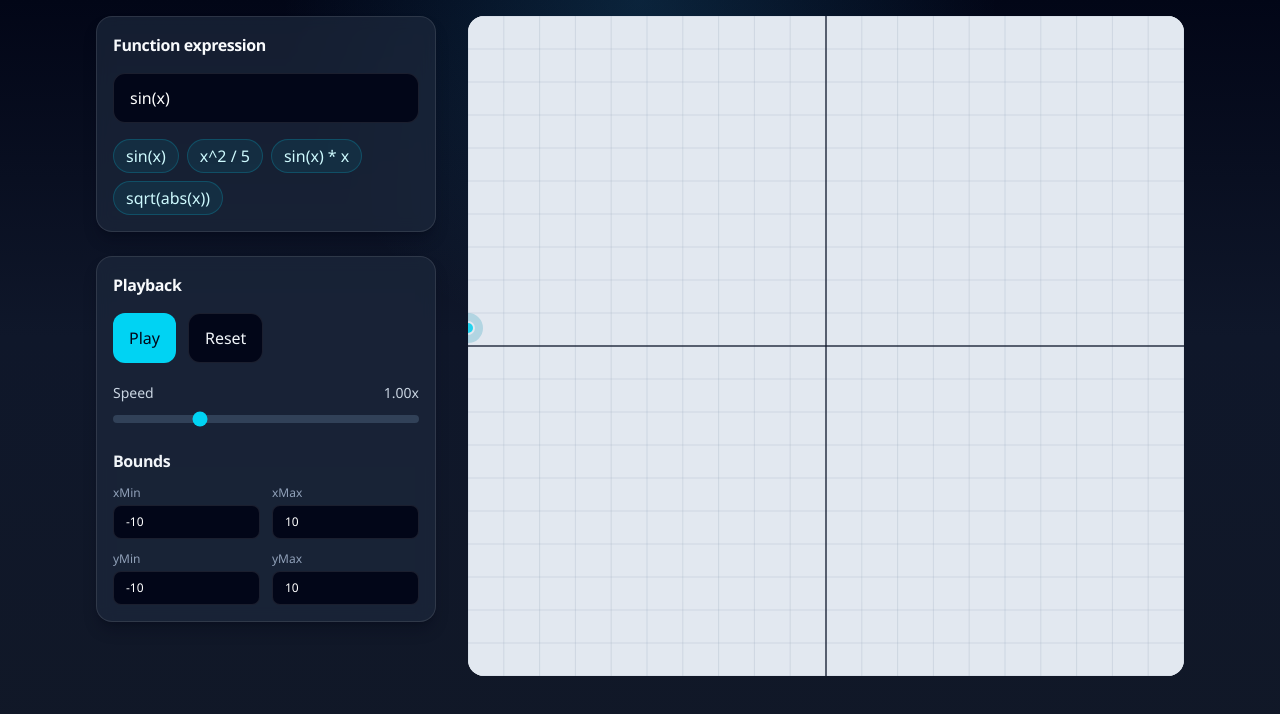
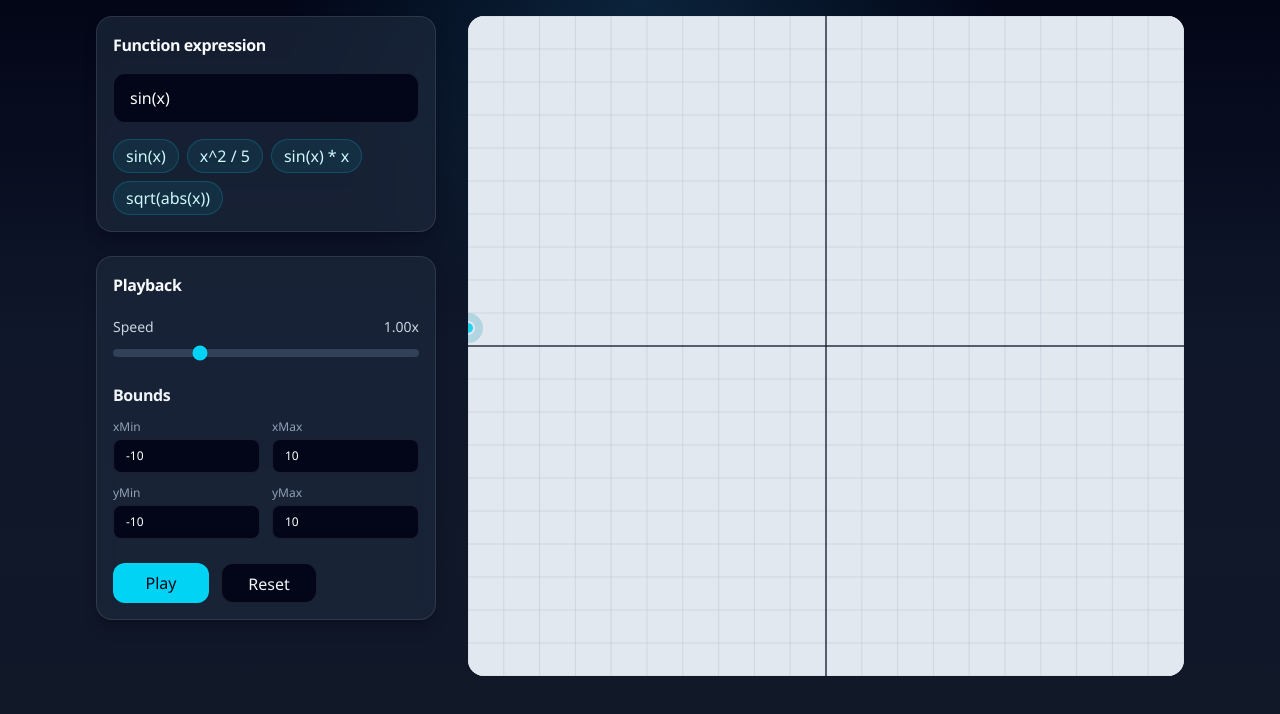
Before and after one commit to dario-mr/function-plotter, a React (Vite) app: page / in a window 1280 px wide. Shown: the top 714 px of the page. Built offline with nearby package versions, Linux system fonts and the light colour scheme.

Commit message:
UI tweaks

```diff
--- a/index.html
+++ b/index.html
@@ -4,7 +4,7 @@
     <meta charset="UTF-8" />
     <link rel="icon" type="image/svg+xml" href="/favicon.svg" />
     <meta name="viewport" content="width=device-width, initial-scale=1.0" />
-    <title>function-plotter-scaffold</title>
+    <title>Function Plotter</title>
   </head>
   <body>
     <div id="root"></div>
--- a/src/App.tsx
+++ b/src/App.tsx
@@ -1,10 +1,18 @@
 import type { JSX } from "react";
-import { useMemo, useState } from "react";
+import { useEffect, useMemo, useState } from "react";
 import { Controls } from "./components/Controls";
 import { FunctionInput } from "./components/FunctionInput";
 import { GraphCanvas } from "./components/GraphCanvas";
 import { getFunctionValidationMessage } from "./lib/functionParser";
 import type { Viewport } from "./lib/graphSampler";
+import {
+  loadStoredExpression,
+  loadStoredSpeed,
+  loadStoredViewport,
+  saveStoredExpression,
+  saveStoredSpeed,
+  saveStoredViewport,
+} from "./lib/storage";
 
 const INITIAL_EXPRESSION = "sin(x)";
 const DEFAULT_VIEWPORT: Viewport = {
@@ -27,10 +35,14 @@ function getViewportValidationMessage(viewport: Viewport): string | null {
 }
 
 function App(): JSX.Element {
-  const [expression, setExpression] = useState<string>(INITIAL_EXPRESSION);
+  const [expression, setExpression] = useState<string>(() =>
+    loadStoredExpression(INITIAL_EXPRESSION, getFunctionValidationMessage),
+  );
   const [isPlaying, setIsPlaying] = useState<boolean>(false);
-  const [speed, setSpeed] = useState<number>(1);
-  const [viewport, setViewport] = useState<Viewport>(DEFAULT_VIEWPORT);
+  const [speed, setSpeed] = useState<number>(() => loadStoredSpeed(1));
+  const [viewport, setViewport] = useState<Viewport>(() =>
+    loadStoredViewport(DEFAULT_VIEWPORT, getViewportValidationMessage),
+  );
   const [error, setError] = useState<string | null>(null);
   const [resetSignal, setResetSignal] = useState<number>(0);
   const [hasCompletedPlayback, setHasCompletedPlayback] = useState<boolean>(false);
@@ -98,6 +110,26 @@ function App(): JSX.Element {
     setHasCompletedPlayback(true);
   };
 
+  useEffect(() => {
+    if (expressionError !== null) {
+      return;
+    }
+
+    saveStoredExpression(expression);
+  }, [expression, expressionError]);
+
+  useEffect(() => {
+    saveStoredSpeed(speed);
+  }, [speed]);
+
+  useEffect(() => {
+    if (viewportError !== null) {
+      return;
+    }
+
+    saveStoredViewport(viewport);
+  }, [viewport, viewportError]);
+
   return (
     <main className="min-h-screen bg-[radial-gradient(circle_at_top,rgba(56,189,248,0.16),transparent_35%),linear-gradient(180deg,#020617_0%,#0f172a_42%,#111827_100%)] text-slate-100">
       <div className="mx-auto w-full max-w-6xl px-4 pb-8 pt-4 sm:px-6 lg:px-8">
--- a/src/components/Controls.tsx
+++ b/src/components/Controls.tsx
@@ -27,27 +27,8 @@ export function Controls(props: ControlsProps): JSX.Element {
   } = props;
 
   return (
-    <section className="rounded-2xl border border-white/10 bg-slate-800/70 p-4 shadow-lg shadow-slate-950/30 backdrop-blur-sm">
+    <section className="flex h-full flex-col rounded-2xl border border-white/10 bg-slate-800/70 p-4 shadow-lg shadow-slate-950/30 backdrop-blur-sm">
       <p className="text-base font-semibold tracking-tight text-slate-50">Playback</p>
-
-      <div className="mt-4 flex flex-wrap gap-3">
-        <button
-          className="rounded-xl bg-cyan-400 px-4 py-3 text-sm font-semibold text-slate-950 transition enabled:hover:bg-cyan-300 disabled:cursor-not-allowed disabled:bg-slate-700 disabled:text-slate-400"
-          disabled={!canPlay}
-          onClick={onTogglePlayback}
-          type="button"
-        >
-          {isPlaying ? "Pause" : "Play"}
-        </button>
-
-        <button
-          className="rounded-xl border border-white/10 bg-slate-950 px-4 py-3 text-sm font-semibold text-slate-100 transition hover:border-cyan-300/40 hover:text-cyan-100"
-          onClick={onReset}
-          type="button"
-        >
-          Reset
-        </button>
-      </div>
 
       <div className="mt-5">
         <div className="flex items-center justify-between text-sm text-slate-300">
@@ -128,6 +109,25 @@ export function Controls(props: ControlsProps): JSX.Element {
           <p className="mt-3 text-sm text-rose-300">{viewportError}</p>
         ) : null}
       </div>
+
+      <div className="mt-6 flex flex-wrap gap-3">
+        <button
+          className="h-10 min-w-24 rounded-xl bg-cyan-400 px-3 py-2 text-sm font-semibold text-slate-950 transition enabled:hover:bg-cyan-300 disabled:cursor-not-allowed disabled:bg-slate-700 disabled:text-slate-400"
+          disabled={!canPlay}
+          onClick={onTogglePlayback}
+          type="button"
+        >
+          {isPlaying ? "Pause" : "Play"}
+        </button>
+
+        <button
+          className="h-10 min-w-24 rounded-xl border border-white/10 bg-slate-950 px-3 py-2 text-sm font-semibold text-slate-100 transition hover:border-cyan-300/40 hover:text-cyan-100"
+          onClick={onReset}
+          type="button"
+        >
+          Reset
+        </button>
+      </div>
     </section>
   );
 }
--- /dev/null
+++ b/src/lib/storage.ts
@@ -0,0 +1,119 @@
+import type { Viewport } from "./graphSampler";
+
+const STORAGE_KEYS = {
+  expression: "function-plotter.expression",
+  speed: "function-plotter.speed",
+  viewport: "function-plotter.viewport",
+} as const;
+
+type ValidationFn<TValue> = (value: TValue) => string | null;
+
+export function loadStoredExpression(
+  fallbackExpression: string,
+  validateExpression: ValidationFn<string>,
+): string {
+  if (typeof window === "undefined") {
+    return fallbackExpression;
+  }
+
+  const storedExpression = window.localStorage.getItem(STORAGE_KEYS.expression);
+  if (storedExpression === null) {
+    return fallbackExpression;
+  }
+
+  return validateExpression(storedExpression) === null ? storedExpression : fallbackExpression;
+}
+
+export function saveStoredExpression(expression: string): void {
+  if (typeof window === "undefined") {
+    return;
+  }
+
+  window.localStorage.setItem(STORAGE_KEYS.expression, expression);
+}
+
+export function loadStoredSpeed(fallbackSpeed: number): number {
+  if (typeof window === "undefined") {
+    return fallbackSpeed;
+  }
+
+  const storedSpeed = window.localStorage.getItem(STORAGE_KEYS.speed);
+  if (storedSpeed === null) {
+    return fallbackSpeed;
+  }
+
+  const parsedSpeed = Number(storedSpeed);
+  if (!Number.isFinite(parsedSpeed)) {
+    return fallbackSpeed;
+  }
+
+  return Math.min(3, Math.max(0.25, parsedSpeed));
+}
+
+export function saveStoredSpeed(speed: number): void {
+  if (typeof window === "undefined") {
+    return;
+  }
+
+  window.localStorage.setItem(STORAGE_KEYS.speed, String(speed));
+}
+
+export function loadStoredViewport(
+  fallbackViewport: Viewport,
+  validateViewport: ValidationFn<Viewport>,
+): Viewport {
+  if (typeof window === "undefined") {
+    return fallbackViewport;
+  }
+
+  const storedViewport = window.localStorage.getItem(STORAGE_KEYS.viewport);
+  if (storedViewport === null) {
+    return fallbackViewport;
+  }
+
+  try {
+    const parsedViewport: unknown = JSON.parse(storedViewport);
+    if (!isViewportLike(parsedViewport)) {
+      return fallbackViewport;
+    }
+
+    const nextViewport: Viewport = {
+      xMin: Number(parsedViewport.xMin),
+      xMax: Number(parsedViewport.xMax),
+      yMin: Number(parsedViewport.yMin),
+      yMax: Number(parsedViewport.yMax),
+    };
+
+    if (
+      !Number.isFinite(nextViewport.xMin) ||
+      !Number.isFinite(nextViewport.xMax) ||
+      !Number.isFinite(nextViewport.yMin) ||
+      !Number.isFinite(nextViewport.yMax)
+    ) {
+      return fallbackViewport;
+    }
+
+    return validateViewport(nextViewport) === null ? nextViewport : fallbackViewport;
+  } catch {
+    return fallbackViewport;
+  }
+}
+
+export function saveStoredViewport(viewport: Viewport): void {
+  if (typeof window === "undefined") {
+    return;
+  }
+
+  window.localStorage.setItem(STORAGE_KEYS.viewport, JSON.stringify(viewport));
+}
+
+function isViewportLike(value: unknown): value is Record<keyof Viewport, unknown> {
+  return (
+    typeof value === "object" &&
+    value !== null &&
+    "xMin" in value &&
+    "xMax" in value &&
+    "yMin" in value &&
+    "yMax" in value
+  );
+}
```
